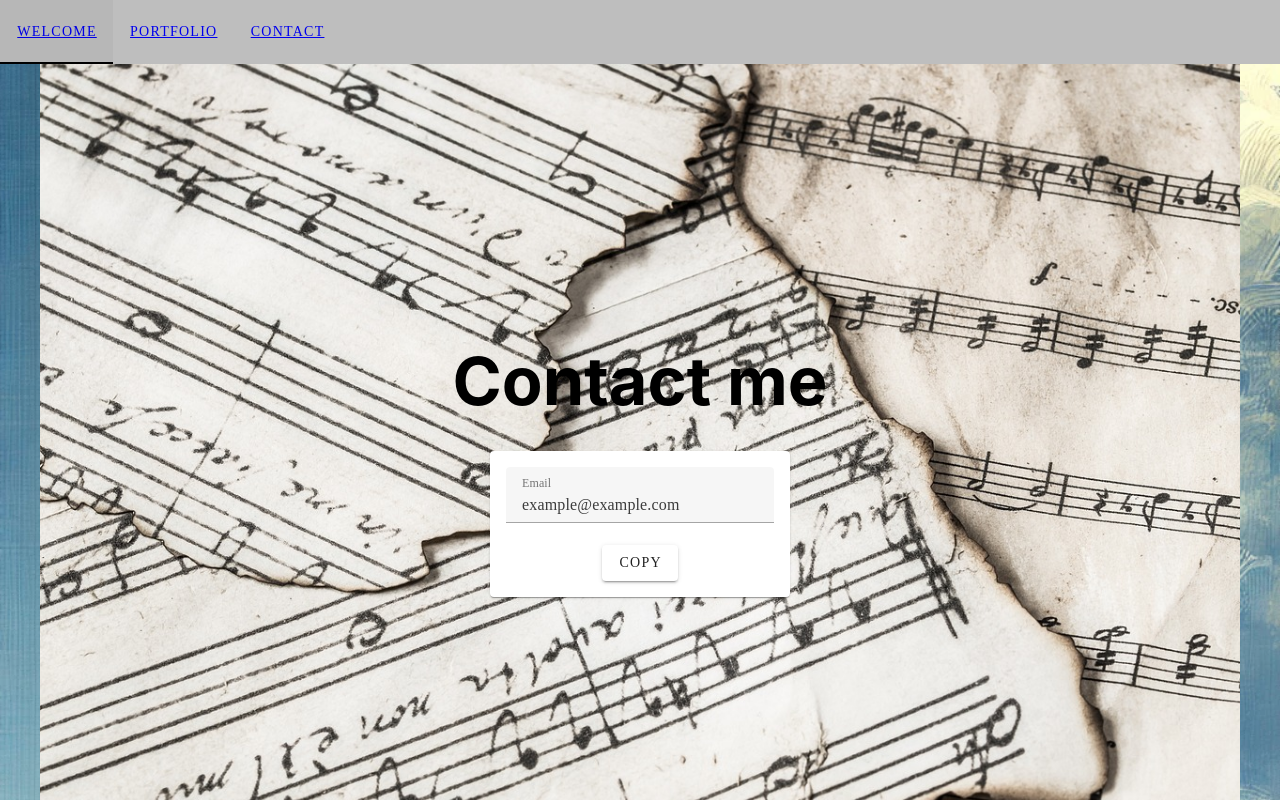
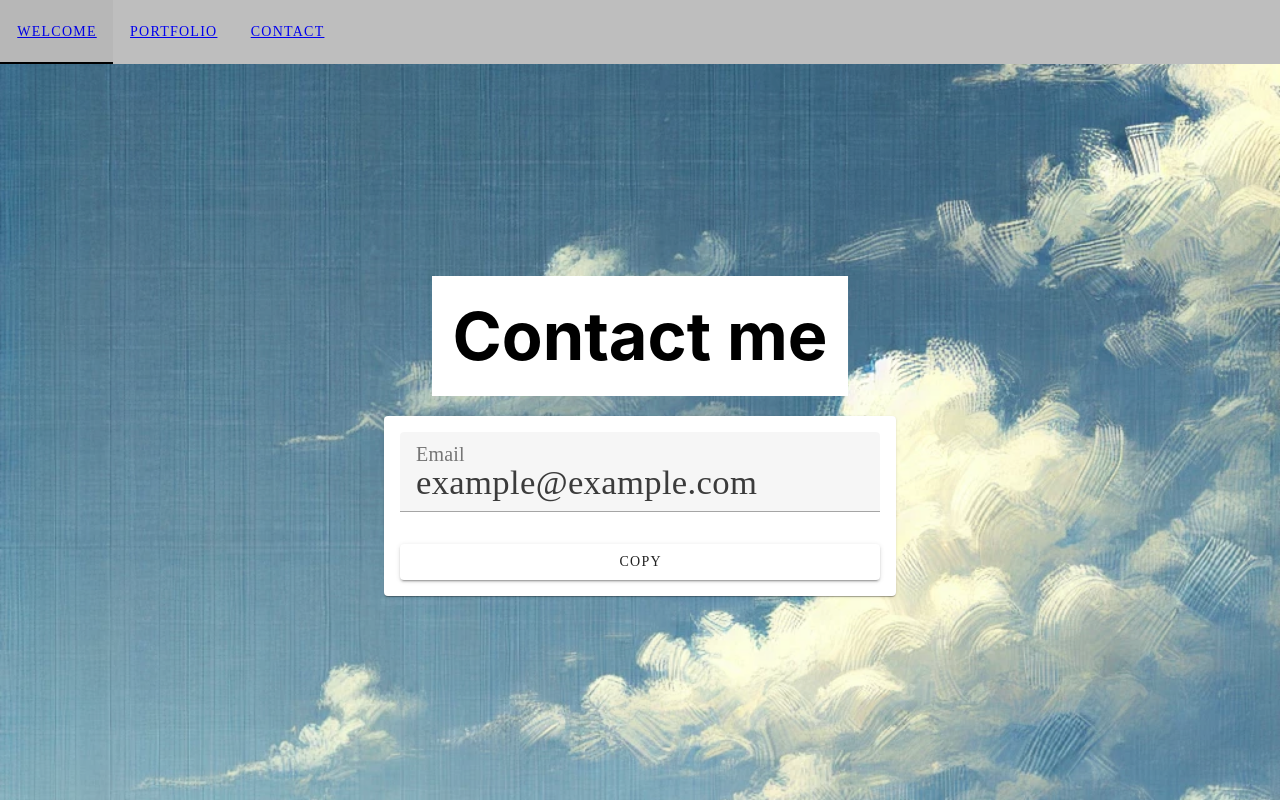
Before and after one commit to MrMarHVD/music-portfolio, a Vue app: page /contact in a window 1280 px wide. Built offline with nearby package versions, Linux system fonts and the light colour scheme.

Commit message:
styl: Improved styling of the contact page and removed background image.

```diff
--- a/src/components/ContactPage.vue
+++ b/src/components/ContactPage.vue
@@ -11,10 +11,15 @@ const copyToClipboard = () => {
 
 <template>
   <v-container class="contact-container">
-    <h1>Contact me</h1>
+    <h1 class="contact-header">Contact me</h1>
     <v-card class="contact-card">
-      <v-card-text>
-        <v-text-field v-model="email" label="Email" readonly></v-text-field>
+      <v-card-text class="email-card">
+        <v-text-field
+            class="email-field"
+            v-model="email"
+            label="Email"
+            readonly
+        />
         <v-btn @click="copyToClipboard">Copy</v-btn>
       </v-card-text>
     </v-card>
@@ -27,18 +32,43 @@ const copyToClipboard = () => {
   flex-direction: column;
   align-items: center;
   justify-content: center;
-  height: 100vh;
-  background-image: url('@/assets/images/background/Notes_background.jpg');
+  height: 93vh;
+  width: 100vw;
+  /*background-image: url('@/assets/images/background/Notes_background.jpg');
   background-size: cover;
-  background-position: center;
+  background-position: center; */
+}
+
+.contact-header {
+  background-color: white;
+  padding: 10px 20px;
+  margin-bottom: 20px;
 }
 
 .contact-card {
-  width: 300px;
+  width: 40vw;
   text-align: center;
 }
 
-h1 {
-  margin-bottom: 20px;
+.email-card {
+  display: flex;
+  flex-direction: column;
+  gap: 10px;
+  align-items: stretch;
+}
+
+/* Ensure the text field takes up all available width */
+.email-field {
+  width: 100%;
+}
+
+/* Increase the font size of the inner input */
+::v-deep .email-field input {
+  font-size: 26pt !important;
+}
+
+/* Optionally, adjust the label font size if needed */
+::v-deep .email-field label {
+  font-size: 15pt !important;
 }
 </style>
```
